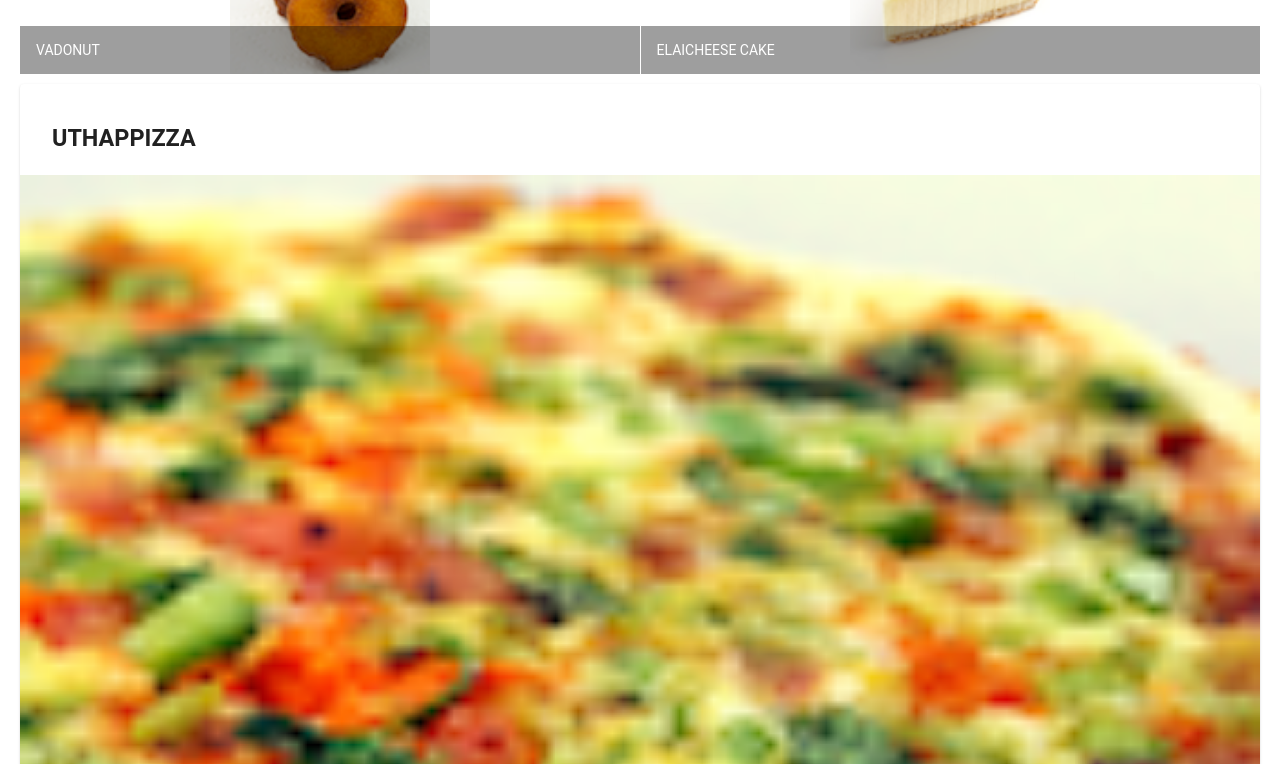
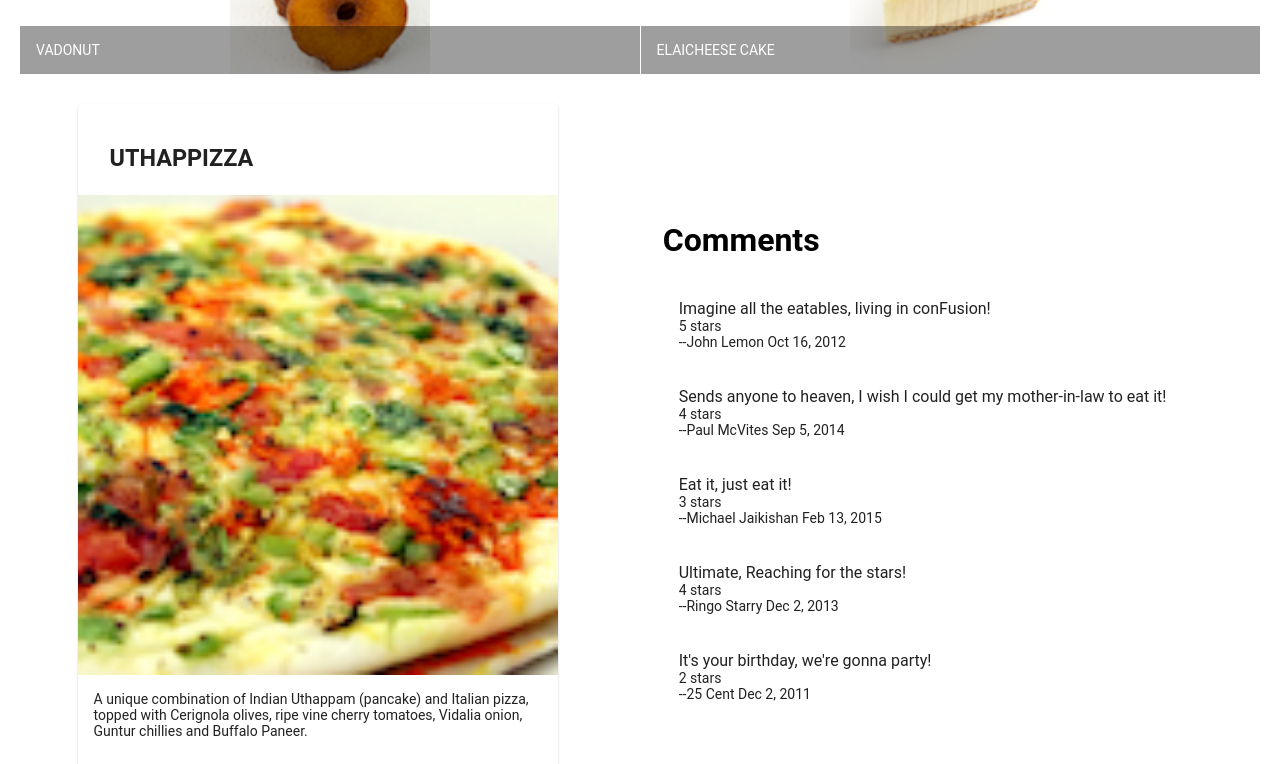
Before and after one commit to pmorwekar/confusion, an Angular app: page / in a window 1280 px wide. Shown: the part 480-1244 px from the top of the page. Built offline with nearby package versions, Linux system fonts and the light colour scheme.

Commit message:
assignment_1

```diff
--- a/src/app/app.module.ts
+++ b/src/app/app.module.ts
@@ -13,11 +13,13 @@
 import 'hammerjs';
 import { MenuComponent } from './menu/menu.component';
 import { from } from 'rxjs';
+import { DishdetailComponent } from './dishdetail/dishdetail.component';
 
 @NgModule({
   declarations: [
     AppComponent,
-    MenuComponent
+    MenuComponent,
+    DishdetailComponent
   ],
   imports: [
     BrowserModule,
--- /dev/null
+++ b/src/app/dishdetail/dishdetail.component.html
@@ -0,0 +1,50 @@
+<div class="container"
+    fxLayout="row"
+    fxLayout.sm="column"
+    fxLayout.xs="column"
+    fxLayoutAlign.gt-md="space-around center"
+    fxLayoutGap="10px"
+    fxLayoutGap.xs="0">
+
+  <!-- <div fxFlex="40">
+    <p>Display the details of the Dish here</p>
+  </div> -->
+   <div fxFlex="40" *ngIf="dish">
+    <mat-card>
+      <mat-card-header>
+        <mat-card-title>
+          <h3>{{dish.name | uppercase}}</h3>
+        </mat-card-title>
+      </mat-card-header>
+      <img mat-card-image src={{dish.image}} alt={{dish.name}}>
+      <mat-card-content>
+        <p>{{dish.description}}</p>
+      </mat-card-content>
+      <mat-card-actions>
+        <button mat-button>LIKE</button>
+        <button mat-button>SHARE</button>
+      </mat-card-actions>
+    </mat-card>
+
+  </div>
+
+  <div class="container"
+     fxLayout="column"
+     fxLayoutGap="10px">
+
+  <mat-list fxFlex = "40" *ngIf="dish"><h1>Comments</h1>
+      <mat-list-item *ngFor="let item of dish.comments">
+        <p mat-line>{{item.comment}}</p>
+        <p mat-line>{{item.rating}} stars</p>
+        <p mat-line>--{{item.author}} {{item.date | date}}</p>
+      </mat-list-item>
+
+  </mat-list>
+  </div>
+
+   <!-- <div fxFlex="40">
+    <p>Display the list of comments here</p>
+  </div> -->
+
+
+</div>
--- /dev/null
+++ b/src/app/dishdetail/dishdetail.component.ts
@@ -0,0 +1,59 @@
+import { Component, OnInit } from '@angular/core';
+
+const DISH = {
+  id: '0',
+  name: 'Uthappizza',
+  image: '/assets/images/uthappizza.png',
+  category: 'mains',
+  featured: true,
+  label: 'Hot',
+  price: '4.99',
+  // tslint:disable-next-line:max-line-length
+  description: 'A unique combination of Indian Uthappam (pancake) and Italian pizza, topped with Cerignola olives, ripe vine cherry tomatoes, Vidalia onion, Guntur chillies and Buffalo Paneer.',
+  comments: [
+       {
+           rating: 5,
+           comment: 'Imagine all the eatables, living in conFusion!',
+           author: 'John Lemon',
+           date: '2012-10-16T17:57:28.556094Z'
+       },
+       {
+           rating: 4,
+           comment: 'Sends anyone to heaven, I wish I could get my mother-in-law to eat it!',
+           author: 'Paul McVites',
+           date: '2014-09-05T17:57:28.556094Z'
+       },
+       {
+           rating: 3,
+           comment: 'Eat it, just eat it!',
+           author: 'Michael Jaikishan',
+           date: '2015-02-13T17:57:28.556094Z'
+       },
+       {
+           rating: 4,
+           comment: 'Ultimate, Reaching for the stars!',
+           author: 'Ringo Starry',
+           date: '2013-12-02T17:57:28.556094Z'
+       },
+       {
+           rating: 2,
+           comment: 'It\'s your birthday, we\'re gonna party!',
+           author: '25 Cent',
+           date: '2011-12-02T17:57:28.556094Z'
+       }
+   ]
+};
+
+@Component({
+  selector: 'app-dishdetail',
+  templateUrl: './dishdetail.component.html',
+  styleUrls: ['./dishdetail.component.scss']
+})
+export class DishdetailComponent implements OnInit {
+  dish = DISH;
+  constructor() { }
+
+  ngOnInit(): void {
+  }
+
+}
--- a/src/app/menu/menu.component.html
+++ b/src/app/menu/menu.component.html
@@ -18,7 +18,8 @@
     </mat-grid-list>
 
   </div>
-  <div fxFlex *ngIf="selectedDish">
+  <app-dishdetail></app-dishdetail>
+  <!-- <div fxFlex *ngIf="selectedDish">
     <mat-card>
       <mat-card-header>
         <mat-card-title>
@@ -35,5 +36,5 @@
       </mat-card-actions>
     </mat-card>
 
-  </div>
+  </div> -->
 </div>
```
Also changed, not shown: src/app/dishdetail/dishdetail.component.scss (added), 1 other file (tests, documents, lock files or other folders).
